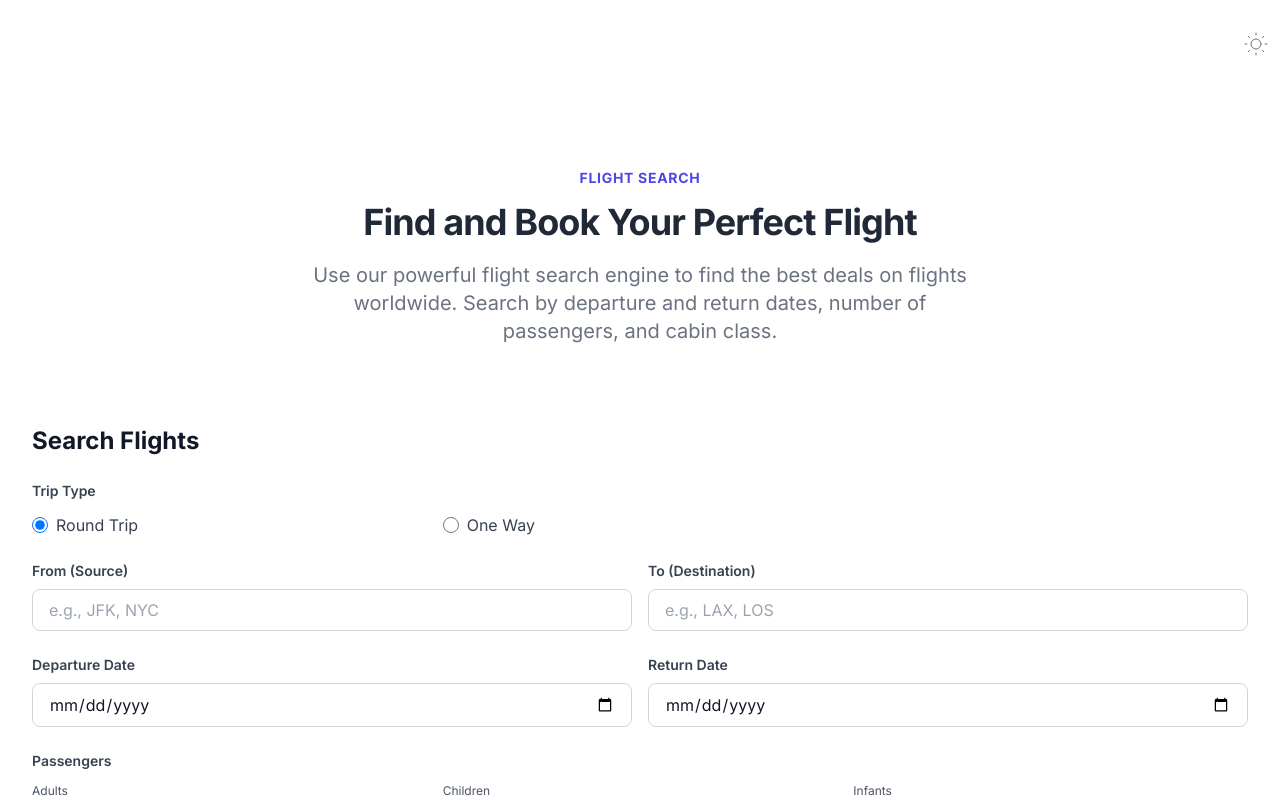
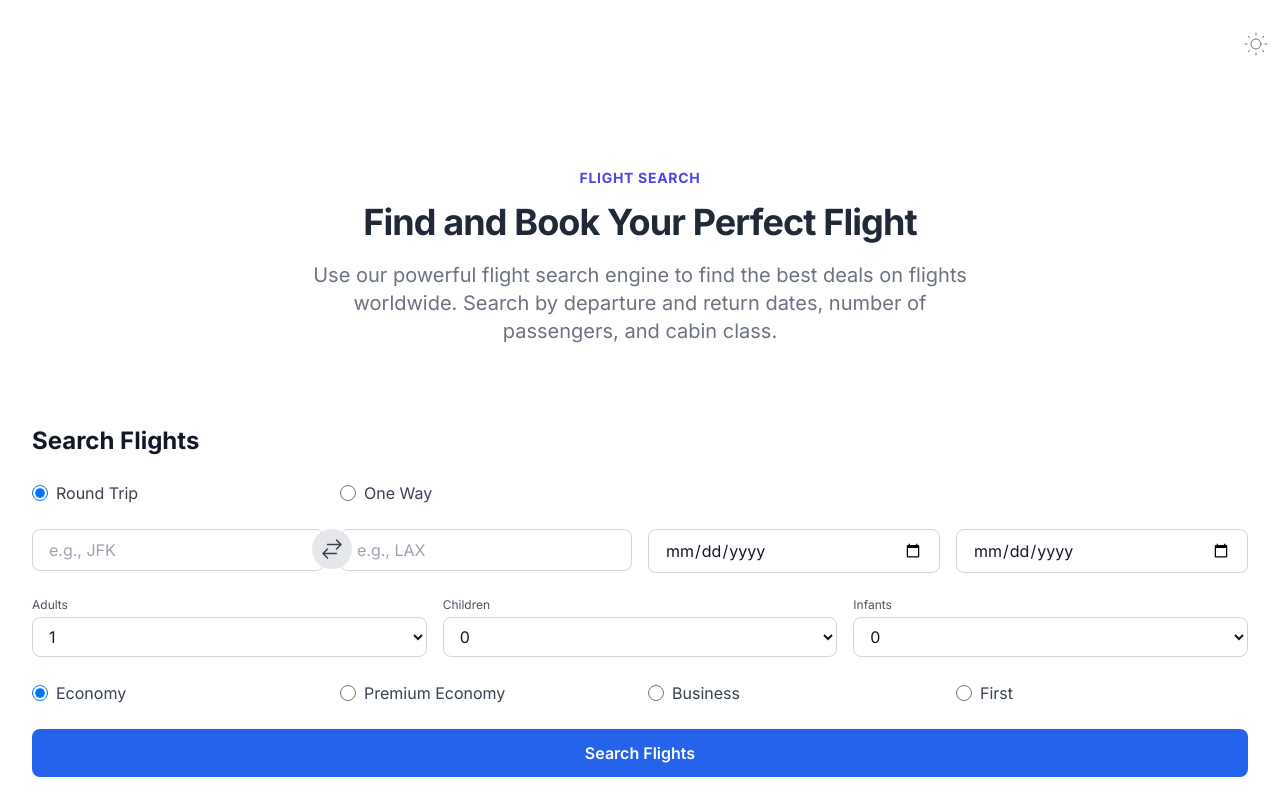
Before and after one commit to marioyuwono/flight-search, a Next.js app: page / in a window 1280 px wide. Shown: the top 800 px of the page. Built offline with nearby package versions, Linux system fonts and the light colour scheme.

Commit message:
Remove redundant search labels
and organize airport & dates

```diff
--- a/src/components/FlightCabinClass.tsx
+++ b/src/components/FlightCabinClass.tsx
@@ -1,15 +1,9 @@
 import { iFlightSearchForm } from "./Interfaces"
 
-export function FlightCabinClass({
-  register,
-  watch,
-  errors,
-}: Readonly<iFlightSearchForm>) {
+export function FlightCabinClass({ formMethods }: Readonly<iFlightSearchForm>) {
+  const { register, watch, setValue, formState: { errors } } = formMethods
   return (
     <div>
-      <label className="block text-sm font-semibold text-gray-700 dark:text-gray-300 mb-3">
-        Cabin Class
-      </label>
       <div className="grid grid-cols-2 md:grid-cols-4 gap-4">
         {[
           { value: 'ECONOMY', label: 'Economy' },
--- a/src/components/FlightDepartureAndReturnDate.tsx
+++ b/src/components/FlightDepartureAndReturnDate.tsx
@@ -1,17 +1,11 @@
 import { iFlightSearchForm } from "./Interfaces"
 
-export function FlightDepartureAndReturnDate({
-  register,
-  watch,
-  errors,
-}: Readonly<iFlightSearchForm>) {
+export function FlightDepartureAndReturnDate({ formMethods }: Readonly<iFlightSearchForm>) {
+  const { register, watch, setValue, formState: { errors } } = formMethods
   const tripType = watch('tripType')
   return (
-	<div className="grid grid-cols-1 md:grid-cols-2 gap-4">
+    <div className="grid grid-cols-2 gap-4">
       <div>
-		<label className="block text-sm font-semibold text-gray-700 dark:text-gray-300 mb-2">
-		  Departure Date
-		</label>
         <input
           type="date"
           {...register('departureDate', {
@@ -26,9 +20,6 @@ export function FlightDepartureAndReturnDate({
 
       {(tripType === 'roundtrip' || tripType === 'multicity') && (
         <div>
-		  <label className="block text-sm font-semibold text-gray-700 dark:text-gray-300 mb-2">
-			Return Date
-		  </label>
           <input
             type="date"
             {...register('returnDate', {
--- a/src/components/FlightPassengers.tsx
+++ b/src/components/FlightPassengers.tsx
@@ -1,15 +1,9 @@
 import { iFlightSearchForm } from "./Interfaces"
 
-export function FlightPassengers({
-  register,
-  watch,
-  errors,
-}: Readonly<iFlightSearchForm>) {
+export function FlightPassengers({ formMethods }: Readonly<iFlightSearchForm>) {
+  const { register, watch, setValue, formState: { errors } } = formMethods
   return (
     <div>
-      <label className="block text-sm font-semibold text-gray-700 dark:text-gray-300 mb-3">
-        Passengers
-      </label>
       <div className="grid grid-cols-3 gap-4">
         <div>
           <label className="block text-xs text-gray-600 dark:text-gray-400 mb-1">
--- a/src/components/FlightSearch.tsx
+++ b/src/components/FlightSearch.tsx
@@ -1,23 +1,18 @@
 'use client'
 
 import { useState } from 'react'
-import { FieldErrors, useForm, UseFormHandleSubmit, UseFormRegister, UseFormWatch } from 'react-hook-form'
-import { iFlightSearchFormData } from './Interfaces'
-import { FlightTripTypeSelection } from './FlightTripTypeSelection'
-import { FlightSourceAndDestination } from './FlightSourceAndDestination'
+import { useForm } from 'react-hook-form'
+import { FlightCabinClass } from './FlightCabinClass'
 import { FlightDepartureAndReturnDate } from './FlightDepartureAndReturnDate'
 import { FlightPassengers } from './FlightPassengers'
-import { FlightCabinClass } from './FlightCabinClass'
 import { FlightResults } from './FlightResults'
+import { FlightSourceAndDestination } from './FlightSourceAndDestination'
+import { FlightTripTypeSelection } from './FlightTripTypeSelection'
+import { iFlightSearchFormData } from './Interfaces'
 
 
 export function FlightSearch() {
-  const {
-    register,
-    handleSubmit,
-    watch,
-    formState: { errors },
-  } = useForm<iFlightSearchFormData>({
+  const formMethods = useForm<iFlightSearchFormData>({
     defaultValues: {
       tripType: 'roundtrip',
       adults: 1,
@@ -26,6 +21,9 @@ export function FlightSearch() {
       cabinClass: 'ECONOMY',
     },
   })
+  const {
+    handleSubmit,
+  } = formMethods
   const [isLoading, setIsLoading] = useState(false)
   const [searchResults, setSearchResults] = useState<any>(null)
   const [errorMessage, setErrorMessage] = useState('')
@@ -70,19 +68,21 @@ export function FlightSearch() {
 
         <form onSubmit={handleSubmit(onSubmit)} className="space-y-6">
           {/* Trip Type Selection */}
-          <FlightTripTypeSelection register={register} watch={watch} errors={errors} />
+          <FlightTripTypeSelection formMethods={formMethods} />
 
-          {/* Source and Destination */}
-          <FlightSourceAndDestination register={register} watch={watch} errors={errors} />
+          <div className='grid md:grid-cols-2 gap-4'>
+            {/* Source and Destination */}
+            <FlightSourceAndDestination formMethods={formMethods} />
 
-          {/* Departure and Return Dates */}
-          <FlightDepartureAndReturnDate register={register} watch={watch} errors={errors} />
+            {/* Departure and Return Dates */}
+            <FlightDepartureAndReturnDate formMethods={formMethods} />
+          </div>
 
           {/* Passengers */}
-          <FlightPassengers register={register} watch={watch} errors={errors} />
+          <FlightPassengers formMethods={formMethods} />
 
           {/* Cabin Class */}
-          <FlightCabinClass register={register} watch={watch} errors={errors} />
+          <FlightCabinClass formMethods={formMethods} />
 
           {/* Error Message */}
           {errorMessage && (
--- a/src/components/FlightSourceAndDestination.tsx
+++ b/src/components/FlightSourceAndDestination.tsx
@@ -1,24 +1,29 @@
+import { PlaneLandingIcon, PlaneTakeoffIcon } from "./Icons"
 import { iFlightSearchForm } from "./Interfaces"
+import { ArrowsRightLeftIcon, MapPinIcon } from "@heroicons/react/24/solid"
 
-export function FlightSourceAndDestination({
-  register,
-  watch,
-  errors,
-}: Readonly<iFlightSearchForm>) {
+export function FlightSourceAndDestination({ formMethods }: Readonly<iFlightSearchForm>) {
+  const { register, watch, setValue, formState: { errors } } = formMethods
+  const source = watch("source")
+  const destination = watch("destination")
+
+  const handleSwap = () => {
+    setValue("source", destination)
+    setValue("destination", source)
+  }
+
   return (
-	<div className="grid grid-cols-1 md:grid-cols-2 gap-4">
-	  <div>
-		<label className="block text-sm font-semibold text-gray-700 dark:text-gray-300 mb-2">
-		  From (Source)
-		</label>
+    <div className="relative flex flex-row gap-4">
+      {/* Source */}
+      <div className="flex-1 w-full">
         <input
           type="text"
-		  placeholder="e.g., JFK, NYC"
-		  {...register('source', {
-			required: 'Source airport is required',
+          placeholder="e.g., JFK"
+          {...register("source", {
+            required: "Source airport is required",
             pattern: {
               value: /^[A-Z]{3}$/,
-			  message: 'Please enter a valid 3-letter airport code',
+              message: "Please enter a valid 3-letter airport code",
             },
           })}
           className="w-full px-4 py-2 border border-gray-300 dark:border-gray-600 rounded-lg bg-white dark:bg-slate-800 text-gray-900 dark:text-white focus:ring-2 focus:ring-blue-500 focus:border-transparent"
@@ -28,18 +33,24 @@ export function FlightSourceAndDestination({
         )}
       </div>
 
-	  <div>
-		<label className="block text-sm font-semibold text-gray-700 dark:text-gray-300 mb-2">
-		  To (Destination)
-		</label>
+      {/* Swap Button */}
+      <button
+        type="button"
+        onClick={handleSwap}
+        className="absolute left-1/2 -translate-x-1/2 md:translate-y-0 md:p-2 rounded-full bg-gray-200 dark:bg-gray-700 hover:bg-gray-300 dark:hover:bg-gray-600 transition">
+        <ArrowsRightLeftIcon className="h-6 w-6 text-gray-700 dark:text-gray-200" />
+      </button>
+
+      {/* Destination */}
+      <div className="flex-1 w-full">
         <input
           type="text"
-		  placeholder="e.g., LAX, LOS"
-		  {...register('destination', {
-			required: 'Destination airport is required',
+          placeholder="e.g., LAX"
+          {...register("destination", {
+            required: "Destination airport is required",
             pattern: {
               value: /^[A-Z]{3}$/,
-			  message: 'Please enter a valid 3-letter airport code',
+              message: "Please enter a valid 3-letter airport code",
             },
           })}
           className="w-full px-4 py-2 border border-gray-300 dark:border-gray-600 rounded-lg bg-white dark:bg-slate-800 text-gray-900 dark:text-white focus:ring-2 focus:ring-blue-500 focus:border-transparent"
--- a/src/components/FlightTripTypeSelection.tsx
+++ b/src/components/FlightTripTypeSelection.tsx
@@ -1,17 +1,10 @@
 import { iFlightSearchForm } from "./Interfaces"
 
-export function FlightTripTypeSelection({
-  register,
-  watch,
-  errors,
-}: Readonly<iFlightSearchForm>) {
+export function FlightTripTypeSelection({ formMethods }: Readonly<iFlightSearchForm>) {
+  const { register, watch, setValue, formState: { errors } } = formMethods
 
   return (
-	<div>
-	  <label className="block text-sm font-semibold text-gray-700 dark:text-gray-300 mb-3">
-		Trip Type
-	  </label>
-	  <div className="grid grid-cols-3 gap-4">
+    <div className="grid grid-cols-2 md:grid-cols-4 gap-4">
       {['roundtrip', 'oneway'].map((type) => (
         <label key={type} className="flex items-center cursor-pointer">
           <input
@@ -20,12 +13,11 @@ export function FlightTripTypeSelection({
             {...register('tripType')}
             className="w-4 h-4 text-blue-600"
           />
-			<span className="ml-2 text-gray-700 dark:text-gray-300 capitalize">
+          <span className="ml-2 text-nowrap text-gray-700 dark:text-gray-300 capitalize">
             {type === 'roundtrip' ? 'Round Trip' : type === 'oneway' ? 'One Way' : 'Multi-City'}
           </span>
         </label>
       ))}
     </div>
-	</div>
   )
 }
--- a/src/components/Interfaces.tsx
+++ b/src/components/Interfaces.tsx
@@ -1,4 +1,4 @@
-import { FieldErrors, UseFormRegister, UseFormWatch } from "react-hook-form"
+import { UseFormReturn } from "react-hook-form"
 
 export interface iAmadeusResponseError {
   description: Array<{
@@ -57,9 +57,7 @@ export interface iFlightSearchFormData extends iFlightSearchRequest {
 }
 
 export interface iFlightSearchForm {
-  register: UseFormRegister<iFlightSearchFormData>
-  watch: UseFormWatch<iFlightSearchFormData>
-  errors: FieldErrors<iFlightSearchFormData>
+  formMethods: UseFormReturn<iFlightSearchFormData>
 }
 
 export interface iFlightFilter {
```
Lines whose indentation alone changed are shown as unchanged.
